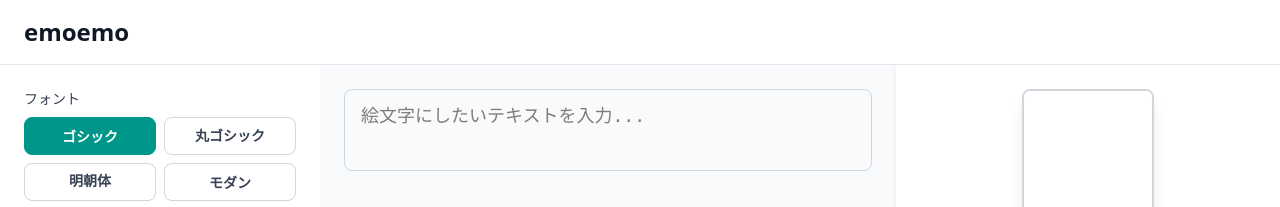
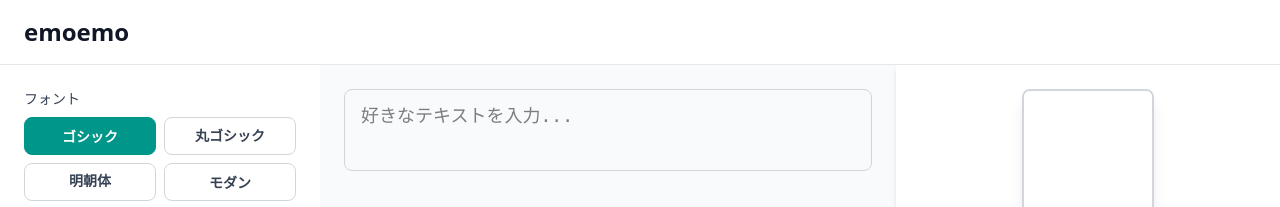
Before and after one commit to nibuno/emoemo2, a React (Vite) app: page / in a window 1280 px wide. Shown: the top 207 px of the page. Built offline with nearby package versions, Linux system fonts and the light colour scheme; a web font is replaced by a local one.

Commit message:
update placeholder text in TextInput component for improved clarity

```diff
--- a/src/components/TextInput.tsx
+++ b/src/components/TextInput.tsx
@@ -9,7 +9,7 @@ function TextInput({ text, onTextChange }: TextInputProps) {
       <textarea
         value={text}
         onChange={(e) => onTextChange(e.target.value)}
-        placeholder="絵文字にしたいテキストを入力..."
+        placeholder="好きなテキストを入力..."
         className="flex-1 w-full px-4 py-3 border border-gray-300 rounded-lg focus:ring-2 focus:ring-blue-500 focus:border-transparent resize-none font-mono text-lg"
       />
     </div>
```
